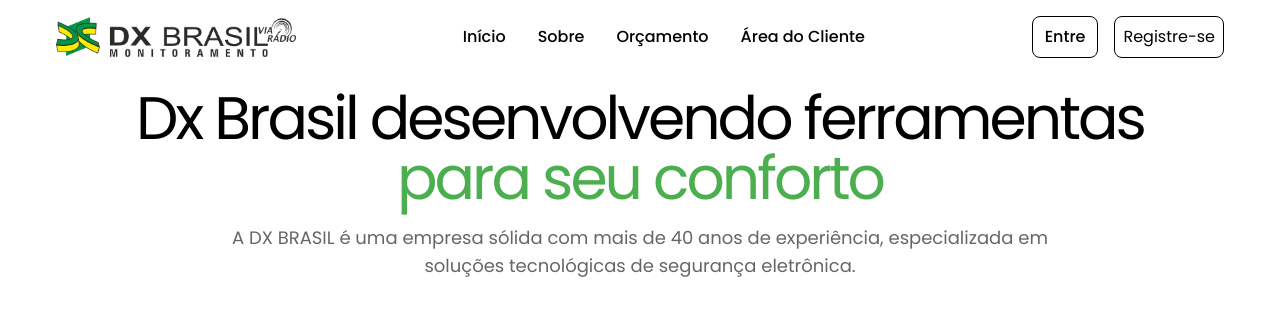
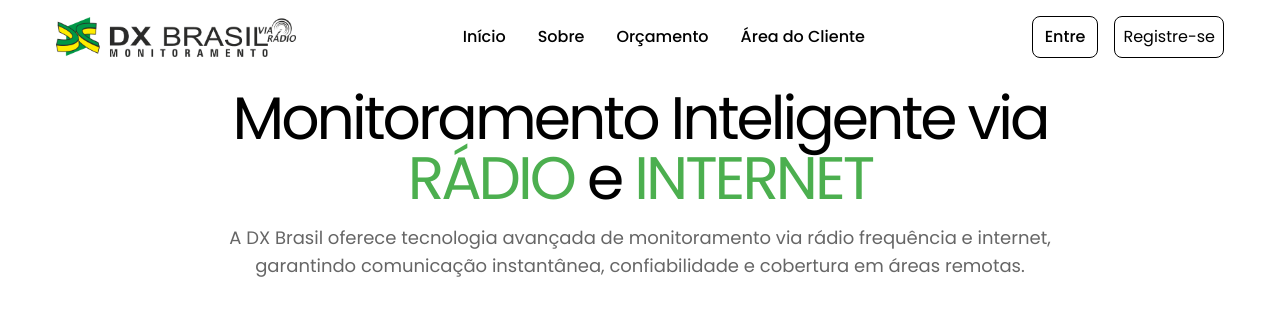
Before and after one commit to DesenvolvimentoVisionCar/dxBrasil, a React (Vite) app: page /home in a window 1280 px wide. Shown: the top 310 px of the page. Built offline with nearby package versions, Linux system fonts and the light colour scheme; the HTML template or start-up script is replaced by a standard one.

Commit message:
💄 fix: Melhorando título e texto introdutório da home

```diff
--- a/src/components/HeroSection.jsx
+++ b/src/components/HeroSection.jsx
@@ -5,14 +5,14 @@
   return (
     <div className="flex flex-col items-center mt-32 sm:mt-14 px-2">
       <h1 className="text-3xl sm:text-4xl lg:text-6xl text-center tracking-tighter">
-        Dx Brasil desenvolvendo ferramentas
-        <span className="text-primaryg bg-clip-text">
-          {" "}
-          <br className="hidden lg:block" /> para seu conforto
-        </span>
+        Monitoramento Inteligente via <br />
+        <span className="text-primaryg bg-clip-text"> RÁDIO</span> e{" "}
+        <span className="text-primaryg bg-clip-text">INTERNET</span>
       </h1>
       <p className="mt-4 text-center text-[#666666] max-w-xl sm:max-w-3xl lg:max-w-4xl text-sm sm:text-base lg:text-lg leading-relaxed">
-        A DX BRASIL é uma empresa sólida com mais de 40 anos de experiência, especializada em soluções tecnológicas de segurança eletrônica.
+        A DX Brasil oferece tecnologia avançada de monitoramento via rádio
+        frequência e internet, garantindo comunicação instantânea,
+        confiabilidade e cobertura em áreas remotas.
       </p>
       <div className="flex flex-col sm:flex-row mt-8 justify-center space-y-4 sm:space-y-0 sm:space-x-4">
         <video
```
